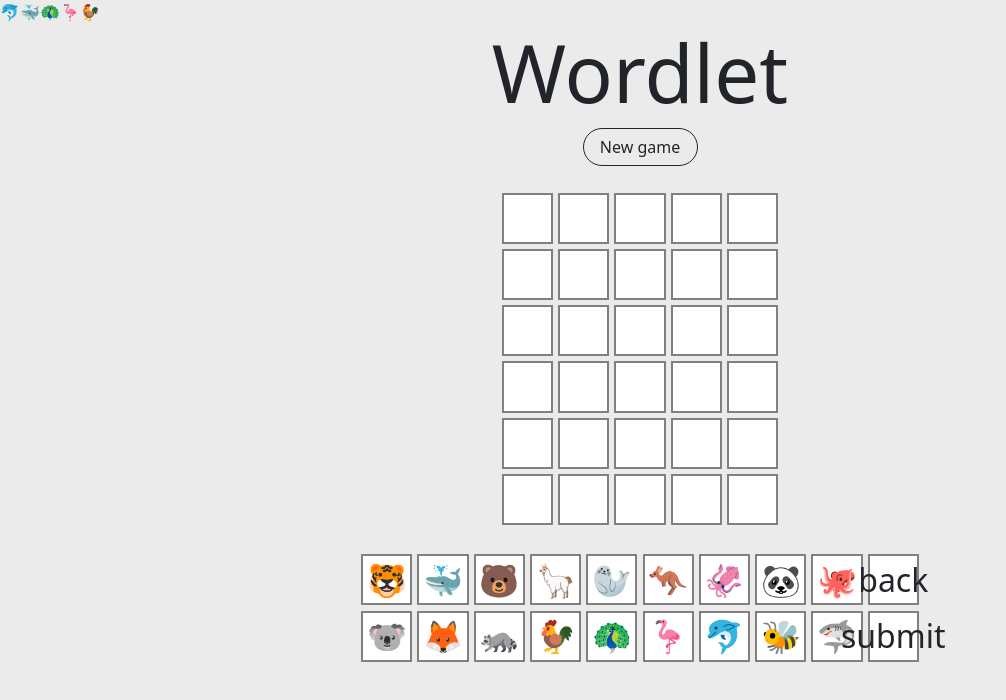
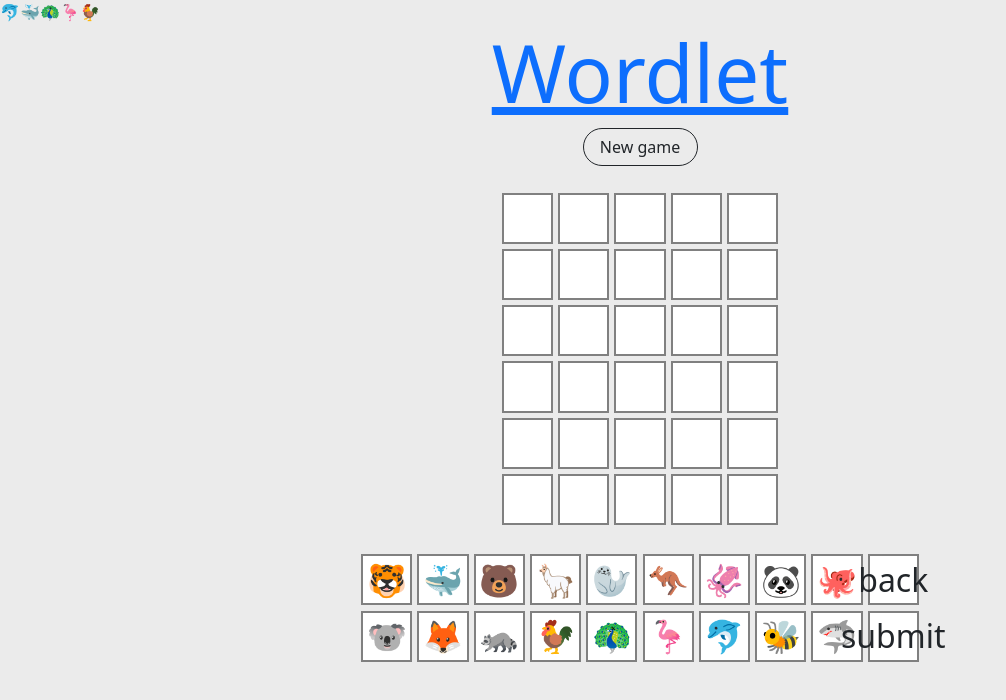
Before and after one commit to ReubenStr0bel/Wordlet, a plain HTML site: page game.html in a window 1280 px wide. Shown: the whole page, without its empty margins (0-1006 px from the left). Drawn offline with nearby package versions, Linux system fonts and the light colour scheme.

Commit message:
Add link to home page from title on game page

```diff
--- a/game.html
+++ b/game.html
@@ -19,7 +19,7 @@
     <div id = "answer"></div>
 
     <section id = "title" class = "text-center">
-        <h1 class = "display-1">Wordlet</h1>
+        <a href = "index.html"><h1 class = "display-1">Wordlet</h1></a>
         <!-- Button trigger modal -->
         <button type="button" class="btn btn-outline-dark" data-bs-toggle="modal" data-bs-target="#game-options">
             New game
```
